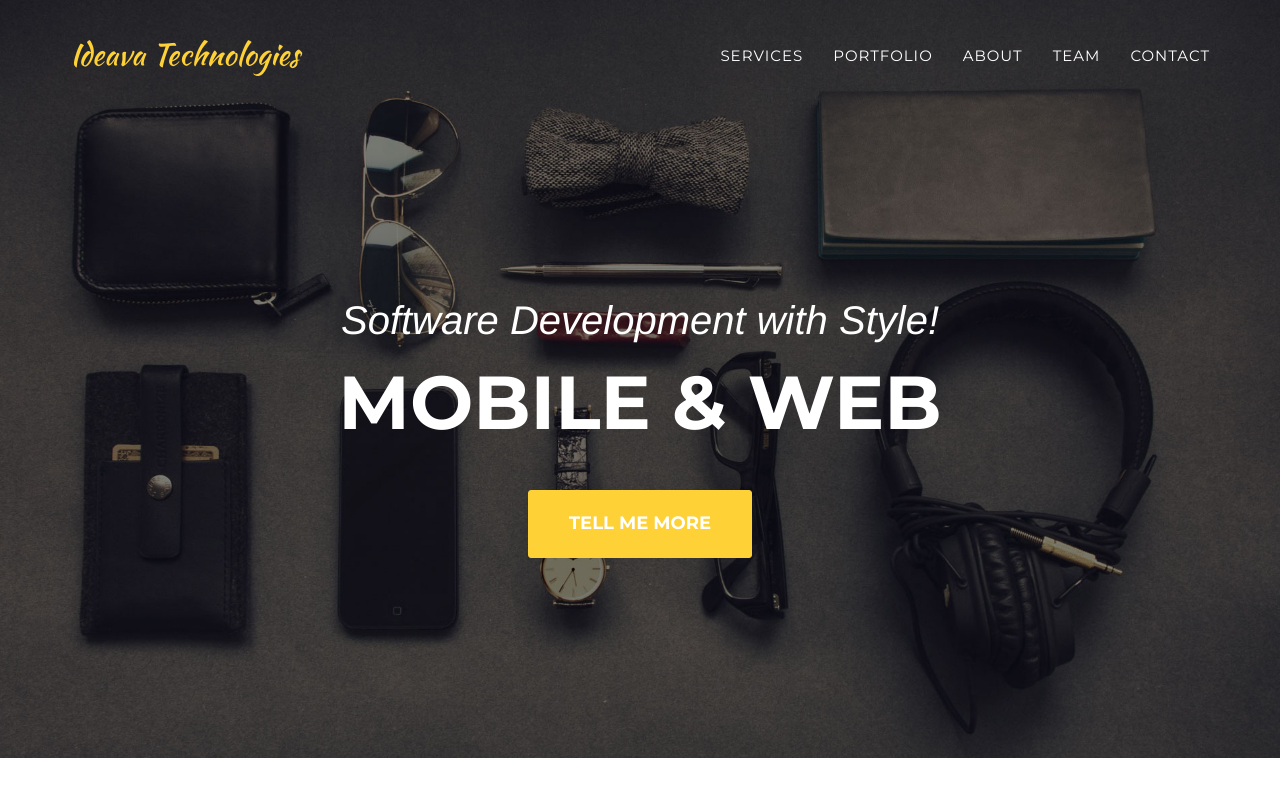
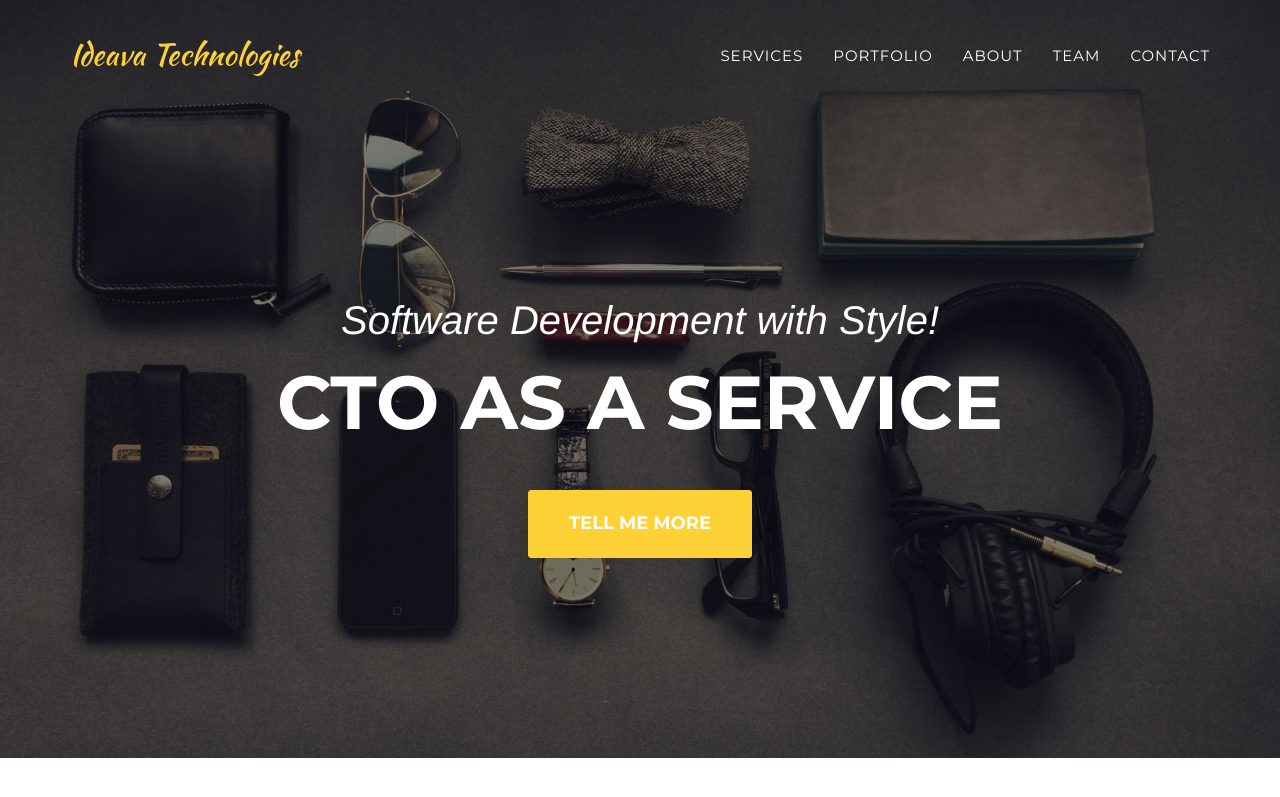
Before and after one commit to alperozturk/blog, a Jekyll site: the page built from index.html, in a window 1280 px wide and 900 px high. Shown: the top 797 px of the window. Built offline with Jekyll 4.4.1, drawn with Linux system fonts in a browser that asks for light colours; some web fonts are replaced.

Commit message:
Update header.html

```diff
--- a/_includes/header.html
+++ b/_includes/header.html
@@ -45,7 +45,7 @@
         <div class="container">
             <div class="intro-text">
                 <div class="intro-lead-in">Software Development with Style!</div>
-                <div class="intro-heading">Mobile &amp; Web</div>
+                <div class="intro-heading">CTO as a Service</div>
                 <a href="#services" class="page-scroll btn btn-xl">Tell Me More</a>
             </div>
         </div>
```
